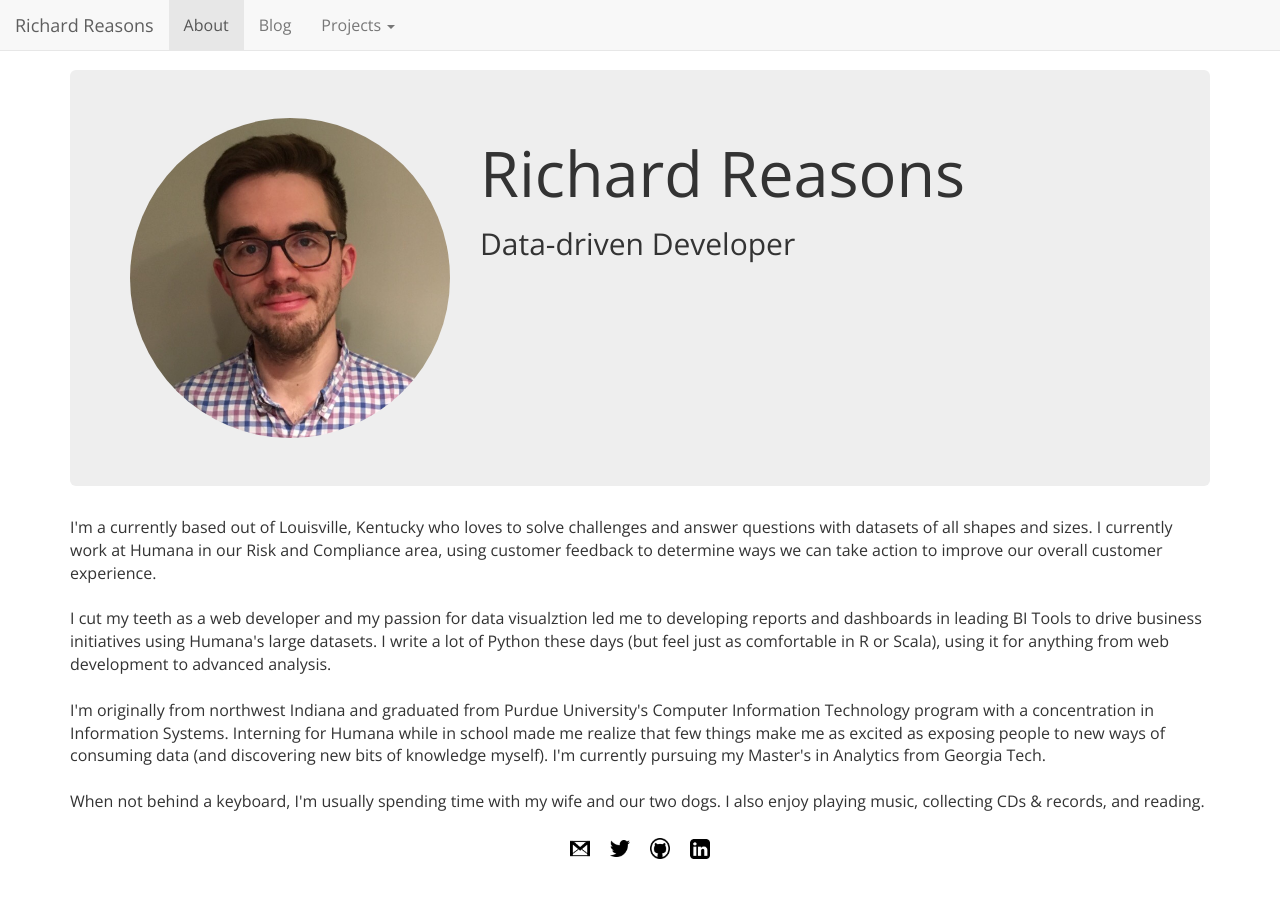
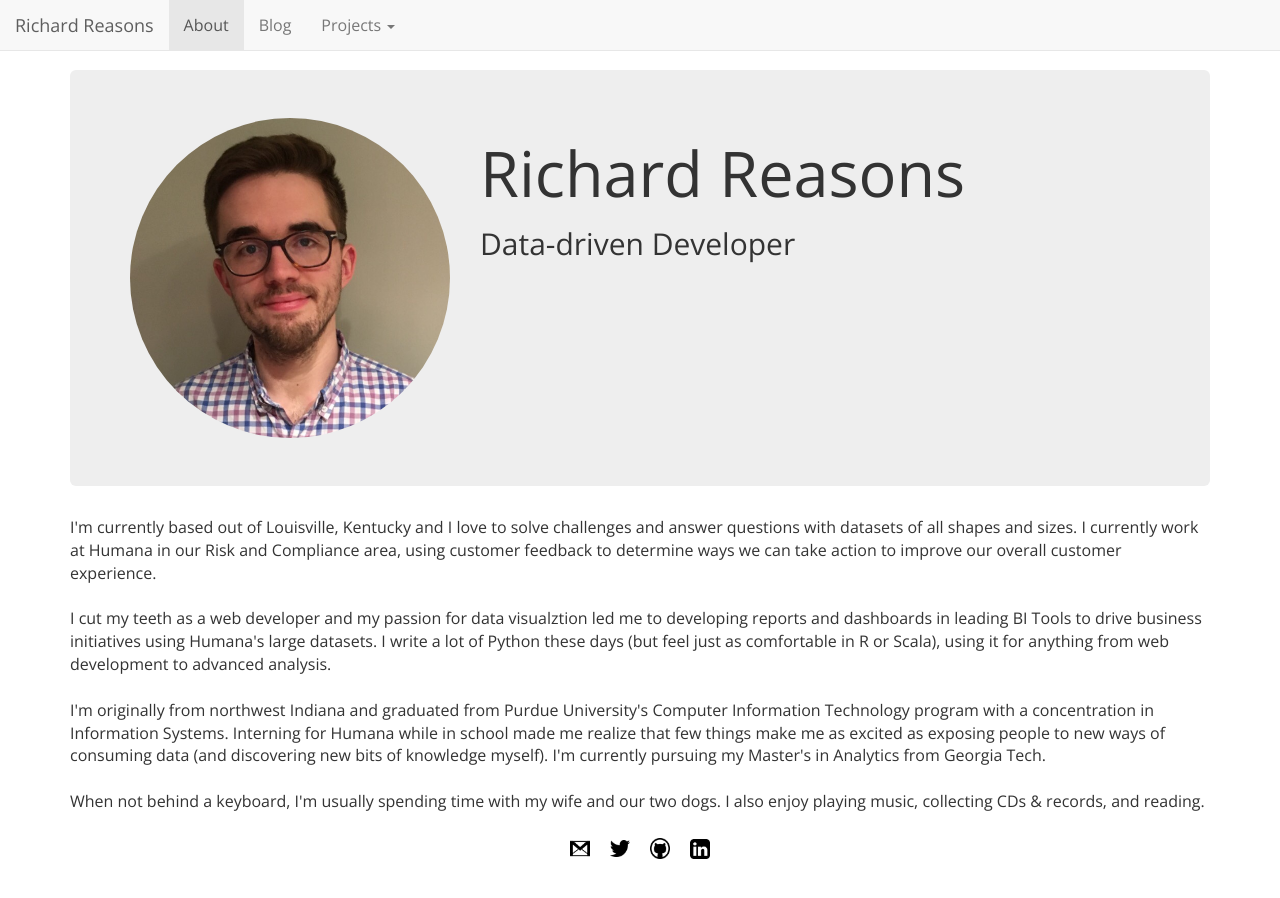
Before and after one commit to rgreasons/rgreasons.github.io, a Jekyll site: the page built from index.html, in a window 1280 px wide and 929 px high. Shown: the top 898 px of the window. Built offline with Jekyll 4.4.1, drawn with Linux system fonts in a browser that asks for light colours; nearby versions of some CDN libraries; the list of posts is cut into pages by our own code.

Commit message:
fix homepage typo

```diff
--- a/index.html
+++ b/index.html
@@ -14,7 +14,7 @@ title: RGReasons.net
         </div>
   </div>
 </div>
-    I'm a currently based out of Louisville, Kentucky who loves to solve challenges and answer questions with datasets of all shapes and sizes. I currently work at Humana in our Risk and Compliance area, using customer feedback to determine ways we can take action to improve our overall customer experience.  <br>
+    I'm currently based out of Louisville, Kentucky and I love to solve challenges and answer questions with datasets of all shapes and sizes. I currently work at Humana in our Risk and Compliance area, using customer feedback to determine ways we can take action to improve our overall customer experience.  <br>
     <br>
     I cut my teeth as a web developer and my passion for data visualztion led me to developing reports and dashboards in leading BI Tools to drive business initiatives using Humana's large datasets. I write a lot of Python these days (but feel just as comfortable in R or Scala), using it for anything from web development to advanced analysis.<br>
     <br>
```
